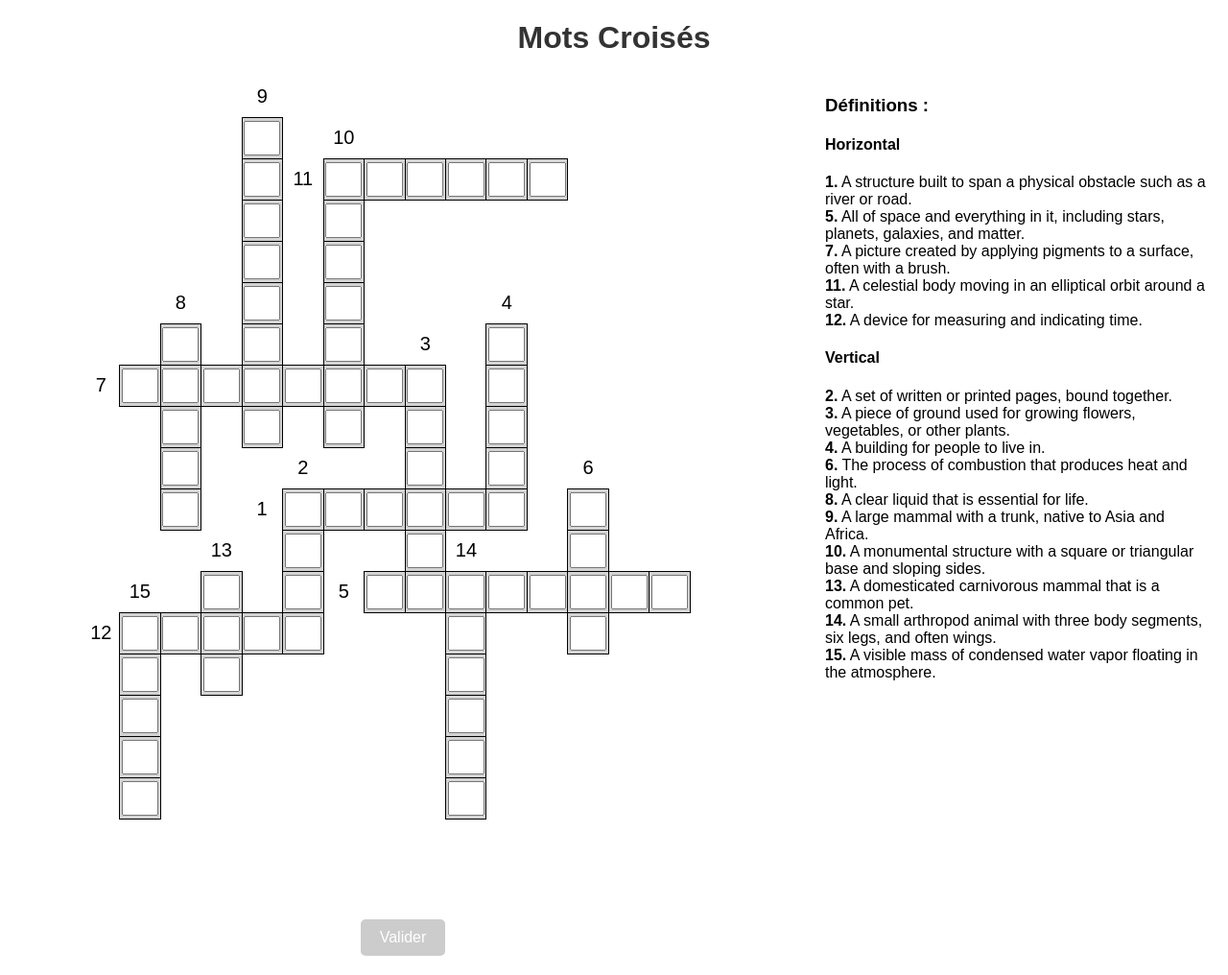
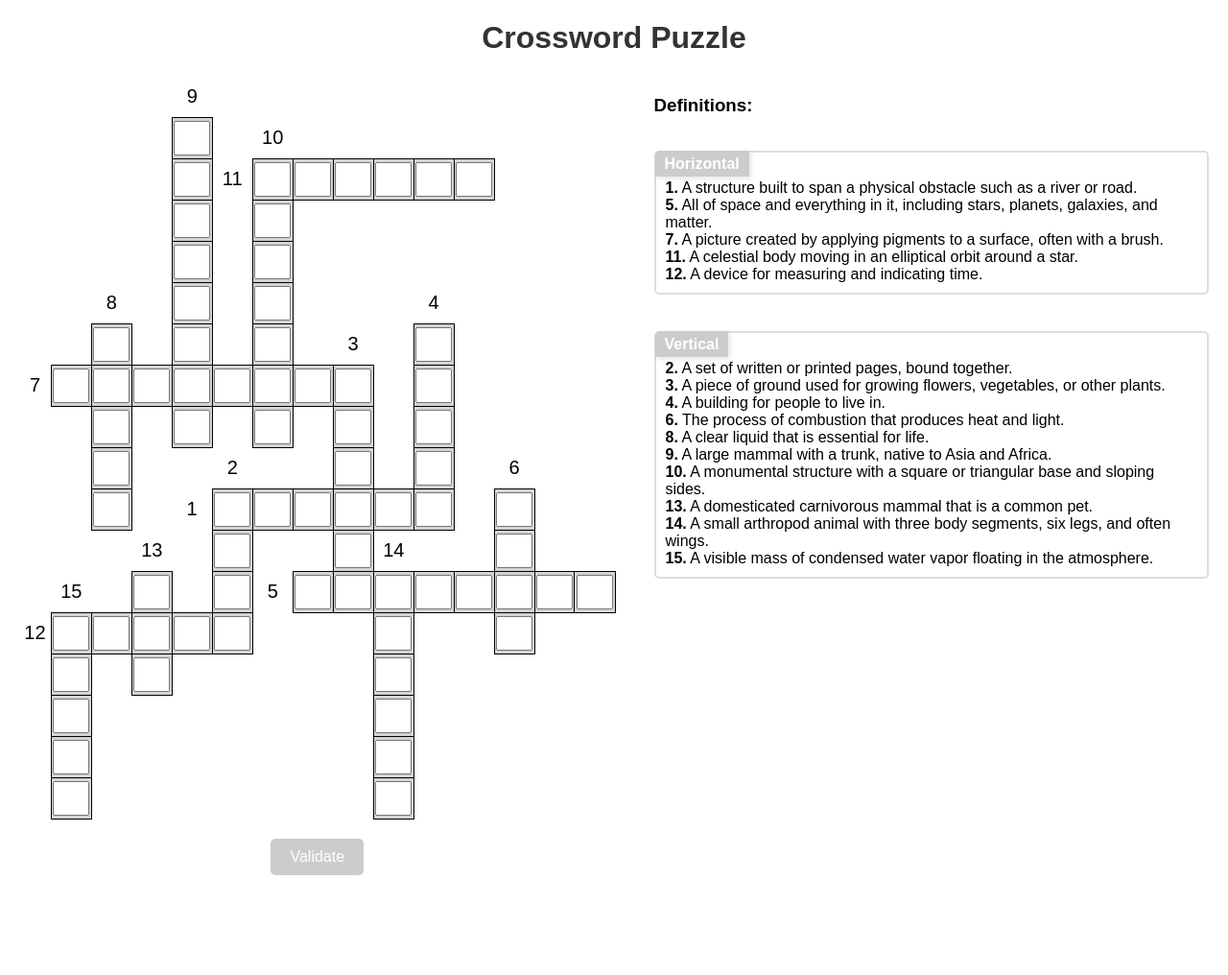
Before and after one commit to MartinBICHE/Anglais, a Flask app: page / in a window 1280 px wide. Shown: the whole page at 96% size. After the commit the page ends 912 px from the top, so only its background shows below. Run offline with Flask 3, Linux system fonts and the light colour scheme; data comes from the database, SQL or seed files in the repository.

Commit message:
Ajout de quelques fonctionnalités, un peu de CSS et ajout d'une TODO liste

```diff
--- a/app.py
+++ b/app.py
@@ -121,6 +121,8 @@ def generate_crossword(words, size=10):
                     word_count += 1
                     break
 
+    grid = clean_grid(grid)
+
     return grid, placed_words, word_directions
 
 def generate_html(grid, user_answers=None, feedback_grid=None):
@@ -168,7 +170,7 @@ def generate_html(grid, user_answers=None, feedback_grid=None):
 
             if cell != ' ' and not cell.isdigit():
                 html += f"<td style='width: 40px; height: 40px; font-size: 20px; border: 1px solid black; background-color: lightgray;'>" \
-                        f"<input type='text' name='{cell_id}' maxlength='1' value='{user_value}' style='width: 30px; height: 30px; text-align: center; {color}' oninput='checkInputs()' />" \
+                        f"<input type='text' name='{cell_id}' maxlength='1' value='{user_value}' style='width: 30px; height: 30px; text-align: center; {color} font-size: 20px;' oninput='checkInputs()' />" \
                         f"</td>"
             elif cell.isdigit():
                 html += f"<td style='width: 40px; height: 40px; font-size: 20px; border: none;'>{cell}</td>"
@@ -177,11 +179,10 @@ def generate_html(grid, user_answers=None, feedback_grid=None):
         html += "</tr>"
 
     html += "</table>"
-    html += "<button id='validateButton' disabled type='submit'>Valider</button>"
+    html += "<button id='validateButton' disabled type='submit'>Validate</button>"
     html += "</form>"
 
     return html
-
 
 def get_def_from_db(placed_words):
     definitions = {}
@@ -195,13 +196,11 @@ def get_def_from_db(placed_words):
 
     return definitions
 
+grid, placed_words, word_directions = None, None, None
+
 @app.route('/')
 def crossword():
-    if "grid" in session and "placed_words" in session and "word_directions" in session:
-        grid = session["grid"]
-        placed_words = session["placed_words"]
-        word_directions = session["word_directions"]
-    else:
+    if "grid" not in session or "placed_words" not in session or "word_directions" not in session:
         with sqlite3.connect('crossword_words.db') as con:
             cur = con.cursor()
             cur.execute("SELECT word, def FROM words")
@@ -212,6 +211,10 @@ def crossword():
         session["grid"] = grid
         session["placed_words"] = placed_words
         session["word_directions"] = word_directions
+    else:
+        grid = session["grid"]
+        placed_words = session["placed_words"]
+        word_directions = session["word_directions"]
 
     html_grid = generate_html(grid)
 
@@ -234,11 +237,9 @@ def validate():
     word_directions = session["word_directions"]
 
     user_answers = {key: value for key, value in request.form.items()}
-    print(user_answers)
 
     all_correct = True
     feedback_grid = []
-    compteur = 0
 
     for row in range(len(grid)):
         feedback_row = []
@@ -261,25 +262,65 @@ def validate():
             else:
                 feedback_row.append('')
 
-            compteur += 1
-
         feedback_grid.append(feedback_row)
 
     if all_correct:
-        message = "<h2 style='color: green;'>Bravo ! Toutes les réponses sont correctes 🎉</h2>"
+        message = "<h2 style='color: green;'>Congratulations! All answers are correct 🎉</h2>"
+        show_new_grid_button = True
     else:
-        message = "<h2 style='color: red;'>Certaines réponses sont incorrectes. Essayez encore !</h2>"
+        message = "<h2 style='color: red;'>Some answers are incorrect. Try again!</h2>"
+        show_new_grid_button = False
 
-    html_grid = generate_html(grid, user_answers, feedback_grid)
+    html_grid = generate_html(grid, user_answers, feedback_grid) if not all_correct else ""
 
     definitions = get_def_from_db(placed_words)
 
     definitions_h, definitions_v = {}, {}
     for index, word in enumerate(placed_words, start=1):
         if word in word_directions:
-            (definitions_h if word_directions[word] == 'H' else definitions_v)[f"{index}."] = definitions.get(word, "Définition non trouvée")
+            (definitions_h if word_directions[word] == 'H' else definitions_v)[f"{index}."] = definitions.get(word, "Definition not found")
 
-    return render_template("crossword.html", crossword=html_grid, message=message, definitions_h=definitions_h, definitions_v=definitions_v)
+    return render_template(
+        "crossword.html",
+        crossword=html_grid,
+        message=message,
+        definitions_h=definitions_h,
+        definitions_v=definitions_v,
+        show_new_grid_button=show_new_grid_button
+    )
+
+@app.route('/new_grid')
+def new_grid():
+    session.pop("grid", None)
+    session.pop("placed_words", None)
+    session.pop("word_directions", None)
+    return redirect('/')
+
+def clean_grid(grid):
+    while grid and all(cell == ' ' for cell in grid[0]):
+        grid.pop(0)
+
+    if grid:
+        empty_cols_left = set()
+        empty_cols_right = set()
+
+        for col in range(len(grid[0])):
+            if all(row[col] == ' ' for row in grid):
+                empty_cols_left.add(col)
+
+        for col in range(len(grid[0]) - 1, -1, -1):
+            if all(row[col] == ' ' for row in grid):
+                empty_cols_right.add(col)
+
+        grid = [
+            [cell for col, cell in enumerate(row) if col not in empty_cols_left and col not in empty_cols_right]
+            for row in grid
+        ]
+
+    while grid and all(cell == ' ' for cell in grid[-1]):
+        grid.pop()
+
+    return grid
 
 if __name__ == "__main__":
     app.run(debug=True)
--- a/templates/crossword.html
+++ b/templates/crossword.html
@@ -1,5 +1,5 @@
 <!DOCTYPE html>
-<html lang="fr">
+<html lang="en">
 <head>
     <meta charset="UTF-8">
     <meta name="viewport" content="width=device-width, initial-scale=1.0">
@@ -12,7 +12,7 @@
         }
         #grid-container {
             display: flex;
-            justify-content: center;
+            justify-content: left;
             align-items: flex-start;
             margin-bottom: 20px;
         }
@@ -20,13 +20,13 @@
             margin-right: 40px;
         }
         #definitions {
-            max-width: 400px;
+
             text-align: left;
         }
         h1 {
             color: #333;
         }
-        #validateButton {
+        #validateButton, #newGridButton {
             margin-top: 20px;
             padding: 10px 20px;
             font-size: 16px;
@@ -51,35 +51,78 @@
         .error {
             color: red;
         }
+        #newGridButton {
+            background-color: #28a745;
+        }
+        .definitions-section {
+            padding: 10px;
+            border: 2px solid #ddd;
+            margin-bottom: 20px;
+            border-radius: 5px;
+            background-color: #fff;
+        }
+        .horizontal-definitions::before {
+            content: 'Horizontal';
+            background-color: #cccccc;
+            color: white;
+            padding: 5px 10px;
+            font-weight: bold;
+            border-top-left-radius: 5px;
+            box-shadow: 2px 2px 5px rgba(0,0,0,0.1);
+            position: relative;
+            top: -7px;
+            left: -11px;
+        }
+        .vertical-definitions::before {
+            content: 'Vertical';
+            background-color: #cccccc;
+            color: white;
+            padding: 5px 10px;
+            font-weight: bold;
+            border-top-left-radius: 5px;
+            box-shadow: 2px 2px 5px rgba(0,0,0,0.1);
+            position: relative;
+            top: -7px;
+            left: -11px;
+        }
     </style>
 </head>
 <body>
 
-    <h1>Mots Croisés</h1>
+    <h1>Crossword Puzzle</h1>
 
     {% if message %}
-        <div class="message {{ 'success' if 'Bravo' in message else 'error' }}">
+        <div class="message {{ 'success' if 'Congratulations' in message else 'error' }}">
             {{ message|safe }}
         </div>
     {% endif %}
 
+    {% if show_new_grid_button %}
+        <button id="newGridButton" onclick="window.location.href='/new_grid'">Generate New Grid</button>
+    {% else %}
         <div id="grid-container">
             <div id="crossword">
                 {{ crossword|safe }}
             </div>
             <div id="definitions">
-            <h3>Définitions :</h3>
-            <h4>Horizontal</h4>
+                <h3>Definitions:</h3>
+<br>
+                <div class="definitions-section horizontal-definitions">
+                    <br>
                     {% for word, definition in definitions_h.items() %}
                         <strong>{{ word }}</strong> {{ definition }} <br>
                     {% endfor %}
-
-            <h4>Vertical</h4>
+                </div>
+<br>
+                <div class="definitions-section vertical-definitions">
+                    <br>
                     {% for word, definition in definitions_v.items() %}
                         <strong>{{ word }}</strong> {{ definition }} <br>
                     {% endfor %}
                 </div>
             </div>
+        </div>
+    {% endif %}
 
 </body>
 </html>
```
Also changed, not shown: 1 other file. Lines whose indentation alone changed are shown as unchanged.
